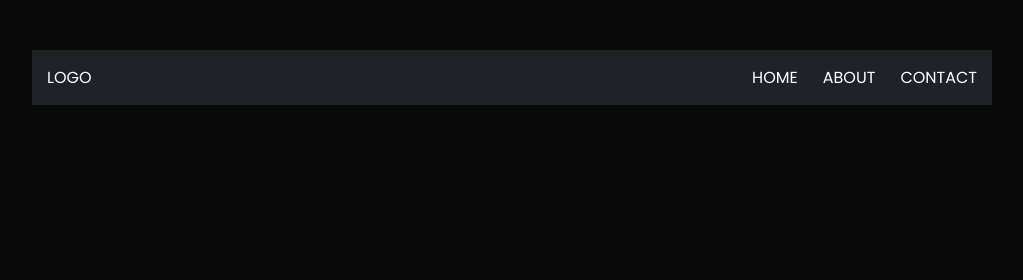
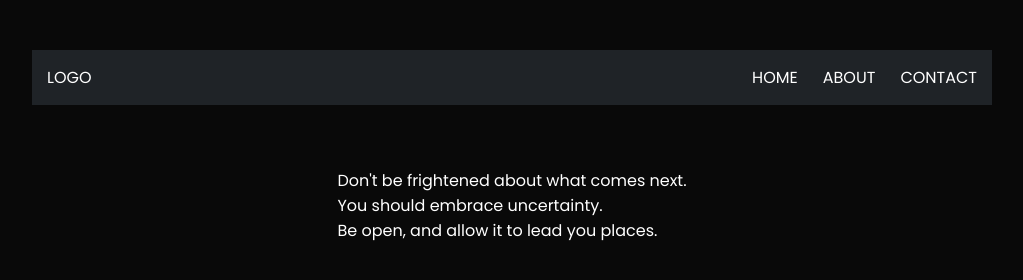
Before and after one commit to thiagoSouza1989/curso-js, a plain HTML site: page desafios/desafio10/index.html in a window 1280 px wide. Shown: the whole page, without its empty margins (128-1151 px from the left). Drawn offline with nearby package versions, Linux system fonts and the light colour scheme.

```diff
--- a/desafios/desafio10/index.html
+++ b/desafios/desafio10/index.html
@@ -21,5 +21,14 @@
             </ul>
         </div>
     </nav>
+    <main>
+        <section>
+            <p class="paragraph">
+                <span style="--d: 0s;">Don't be frightened about what comes next.</span>
+                <span style="--d: .1s;">You should embrace uncertainty.</span>
+                <span style="--d: .2s;">Be open, and allow it to lead you places.</span>
+            </p>
+        </section>
+    </main>
 </body>
 </html>
--- a/desafios/desafio10/style.css
+++ b/desafios/desafio10/style.css
@@ -50,6 +50,35 @@
     display: none;
 }
 
+main{
+    display: grid;
+    place-items: center;
+
+    max-width: 960px;
+    margin: 0 auto;
+    padding: 15px;
+}
+section{
+    padding-top: 3rem;
+}
+
+.paragraph span{
+    color: #fff;
+    display: block;
+    opacity: 0;
+    animation: reveal 0.5s forwards var(--d);
+}
+
+@keyframes reveal {
+    from {
+        transform: translateY(20px);
+    }
+    to{
+        opacity: 1;
+        transform: none;
+    }
+}
+
 @media screen and (max-width: 600px){
     .menu{
         width: 100%;
--- /dev/null
+++ b/desafios/desafio12/style01.css
@@ -0,0 +1,35 @@
+* {
+	margin: 0;
+	padding: 0;
+	box-sizing: border-box;
+}
+html,
+body {
+	height: 100%;
+}
+body {
+	font-family: 'Poppins', sans-serif;
+	background-color: #1a1d24;
+	color: #fff;
+	display: grid;
+	place-items: center;
+}
+/* ======================== */
+.button{
+	display: inline-block;
+	padding: 10px 20px;
+	background-color: #0561EE;
+	color: #fff;
+	border: none;
+	border-radius: 4px;
+	outline: 2px solid #0561EE;
+	cursor: pointer;
+	transition: outline-offset .25s;
+}
+.button:hover,
+.button:focus{
+	outline-offset: 3px;
+}
+.button:is(:hover, :focus){
+	outline-offset: 3px;
+}
```
Also changed, not shown: desafios/desafio12/index01.html (added, +13 -0 lines), desafios/desafio11/style.css (line endings or trailing spaces).
